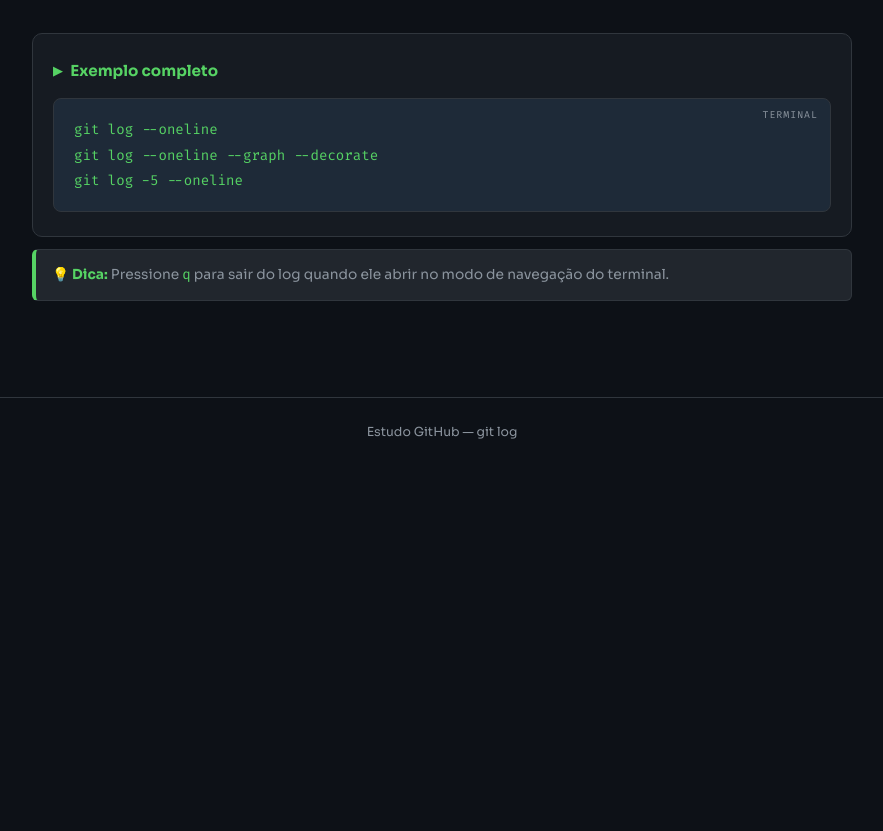
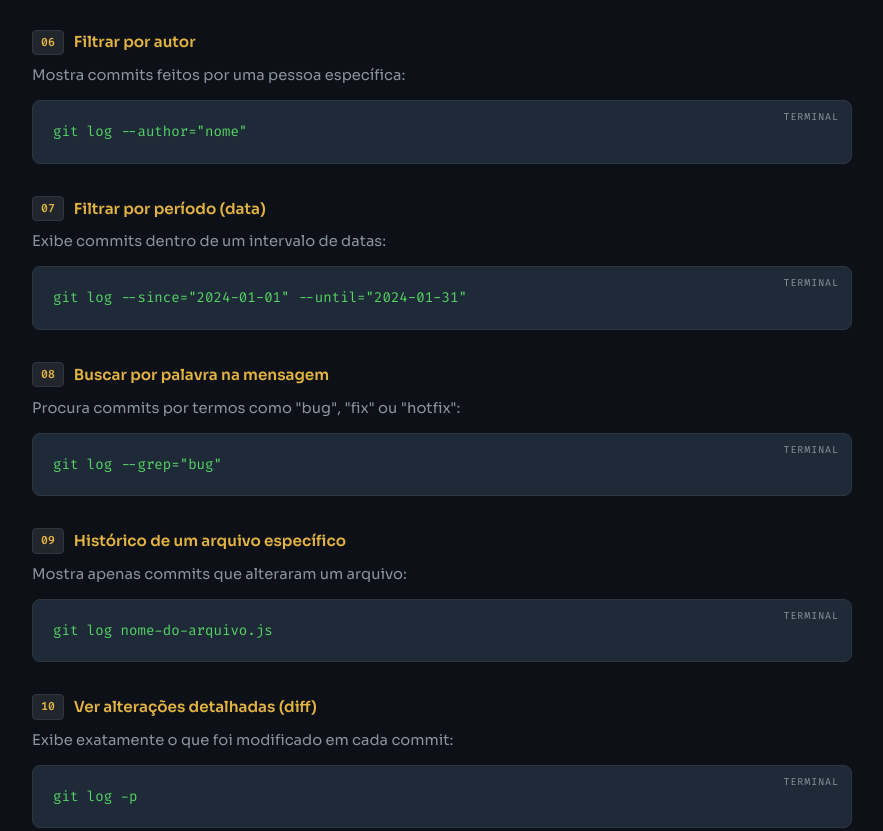
Before and after one commit to lucasalbuquerque-qa/Estudo_GitHub, a plain HTML site: page Status_Historicos/Gitlog.html in a window 1280 px wide. Shown: the part 988-1819 px from the top of the page, without its empty margins (198-1081 px from the left). Before the commit the page ends 1455 px from the top, so only its background shows below. Drawn offline with Linux system fonts and the light colour scheme.

Commit message:
implementação de assunto na pagina git log

```diff
--- a/Status_Historicos/Gitlog.html
+++ b/Status_Historicos/Gitlog.html
@@ -49,6 +49,36 @@
       <pre><code>git log -5 --oneline</code></pre>
     </div>
 
+    <div class="step">
+      <h2 data-step="06">Filtrar por autor</h2>
+      <p>Mostra commits feitos por uma pessoa específica:</p>
+      <pre><code>git log --author="nome"</code></pre>
+    </div>
+
+    <div class="step">
+      <h2 data-step="07">Filtrar por período (data)</h2>
+      <p>Exibe commits dentro de um intervalo de datas:</p>
+      <pre><code>git log --since="2024-01-01" --until="2024-01-31"</code></pre>
+    </div>
+
+    <div class="step">
+      <h2 data-step="08">Buscar por palavra na mensagem</h2>
+      <p>Procura commits por termos como "bug", "fix" ou "hotfix":</p>
+      <pre><code>git log --grep="bug"</code></pre>
+    </div>
+
+    <div class="step">
+      <h2 data-step="09">Histórico de um arquivo específico</h2>
+      <p>Mostra apenas commits que alteraram um arquivo:</p>
+      <pre><code>git log nome-do-arquivo.js</code></pre>
+    </div>
+
+    <div class="step">
+      <h2 data-step="10">Ver alterações detalhadas (diff)</h2>
+      <p>Exibe exatamente o que foi modificado em cada commit:</p>
+      <pre><code>git log -p</code></pre>
+    </div>
+
     <div class="example">
       <h2>Exemplo completo</h2>
       <pre><code>git log --oneline
```
